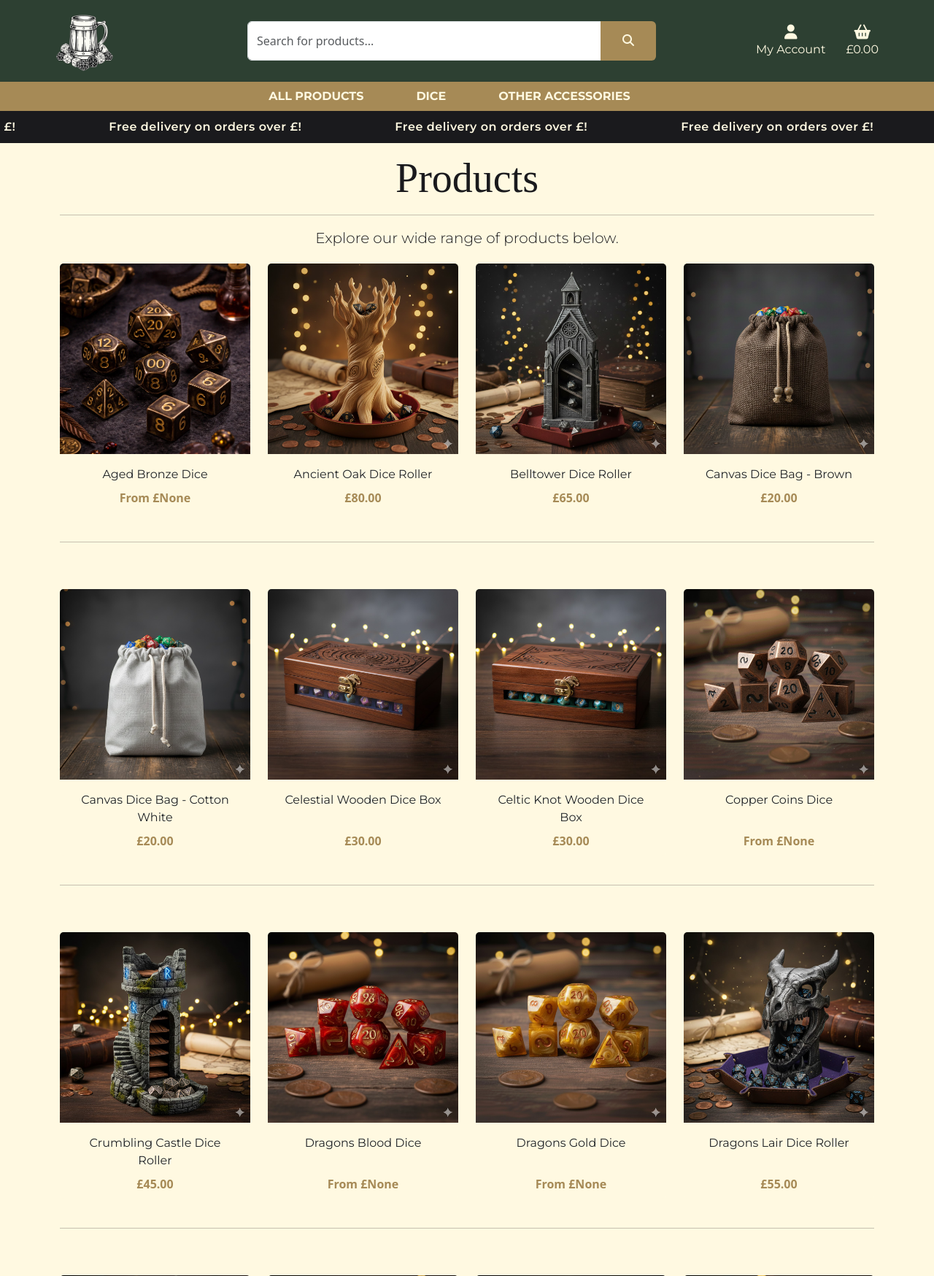
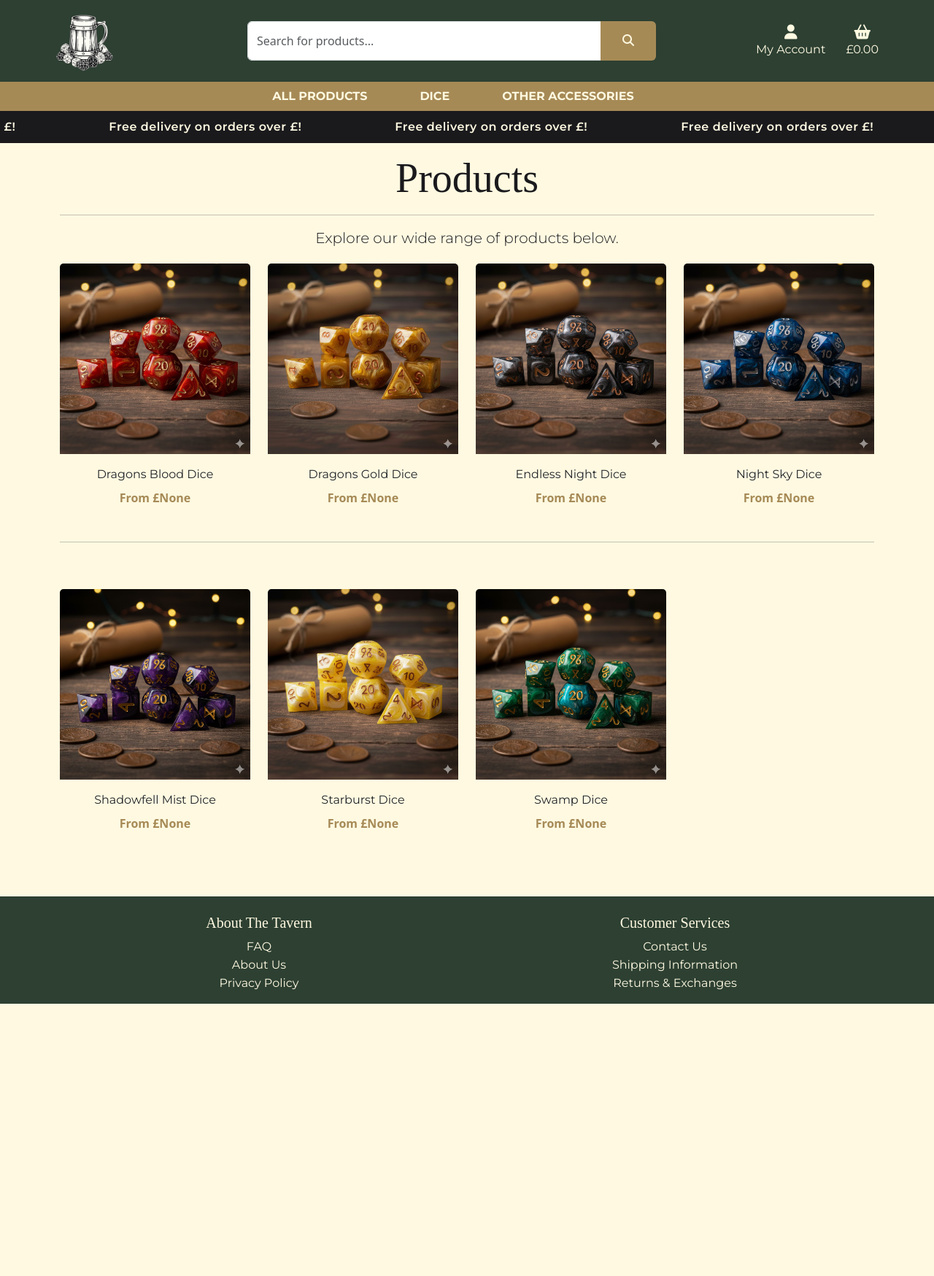
Before and after one commit to foster95/the_tavern, a Django app: page /products/?category=acrylic in a window 1280 px wide. Shown: the top 1748 px of the page at 73% size. After the commit the page ends 1375 px from the top, so only its background shows below. Run offline with Django 4.2, Linux system fonts and the light colour scheme; data comes from the database, SQL or seed files in the repository; some libraries are stand-ins or nearby versions; some web fonts are replaced.

Commit message:
add ability to filter dice and ttrpg accessories by category

```diff
--- a/products/views.py
+++ b/products/views.py
@@ -2,7 +2,7 @@ from django.contrib import messages
 from django.shortcuts import redirect, reverse
 from django.db.models import Q
 from django.shortcuts import render, get_object_or_404
-from .models import Product
+from .models import Product, Category
 
 # Create your views here.
 
@@ -11,6 +11,13 @@ def product_list(request):
 
     products = Product.objects.all()
     query = None
+    category = None
+
+    if request.GET:
+        if 'category' in request.GET:
+            categories = request.GET['category'].split(',')
+            products = products.filter(category__slug__in=categories)
+            categories = Category.objects.filter(slug__in=categories)
 
     if request.GET:
         if 'q' in request.GET:
@@ -25,6 +32,7 @@ def product_list(request):
     context = {
         'products': products,
         'search_term': request.GET.get('q', ''),
+        'current_categories': categories,
     }
 
     return render(request, 'products/products.html', context)
--- a/static/css/base.css
+++ b/static/css/base.css
@@ -92,9 +92,18 @@ h1, h2, h3, h4, h5, h6 {
   margin-top: -9px !important;
 }
 
-#mobile-header{
+#mobile-header {
   background-color: var(--primary-accent) !important;
   padding: 2rem;
+}
+
+.mobile-header {
+  padding-left: 10px !important;
+  padding-right: 10px !important;
+}
+
+#main-nav {
+  padding-left: 5px !important;
 }
 
 nav#mobile-heading {
--- a/templates/includes/main-navigation.html
+++ b/templates/includes/main-navigation.html
@@ -15,26 +15,26 @@
         </li>
 
         <li class="nav-item dropdown">
-            <a class="logo-font fw-bold nav-link text-dark me-5" href="#" id="clothing-link" data-bs-toggle="dropdown" aria-haspopup="true" aria-expanded="false">
+            <a class="logo-font fw-bold nav-link text-dark me-5" href="#" id="dice-link" data-bs-toggle="dropdown" aria-haspopup="true" aria-expanded="false">
                 DICE
             </a>
-            <div class="dropdown-menu border-0" aria-labelledby="clothing-link">
-                <a href="" class="dropdown-item">Acrylic Dice</a>
-                <a href="" class="dropdown-item">Resin Dice</a>
-                <a href="" class="dropdown-item">Metalic Dice</a>
-                <a href="" class="dropdown-item">All Dice</a>
+            <div class="dropdown-menu border-0" aria-labelledby="dice-link">
+                <a href="{% url 'products' %}?category=acrylic" class="dropdown-item">Acrylic Dice</a>
+                <a href="{% url 'products' %}?category=resin" class="dropdown-item">Resin Dice</a>
+                <a href="{% url 'products' %}?category=metalic" class="dropdown-item">Metalic Dice</a>
+                <a href="{% url 'products' %}?category=acrylic,resin,metalic" class="dropdown-item">All Dice</a>
             </div>
         </li>
 
         <li class="nav-item dropdown">
-            <a class="logo-font fw-bold nav-link text-dark me-5" href="#" id="homeware-link" data-bs-toggle="dropdown" aria-haspopup="true" aria-expanded="false">
+            <a class="logo-font fw-bold nav-link text-dark me-5" href="#" id="other-ttrpg-items-link" data-bs-toggle="dropdown" aria-haspopup="true" aria-expanded="false">
                 OTHER ACCESSORIES
             </a>
-            <div class="dropdown-menu border-0" aria-labelledby="clothing-link">
-                <a href="" class="dropdown-item">Dice Roller Towers</a>
-                <a href="" class="dropdown-item">Dice Bags</a>
-                <a href="" class="dropdown-item">Dice Boxes</a>
-                <a href="" class="dropdown-item">All Accessories</a>
+            <div class="dropdown-menu border-0" aria-labelledby="other-ttrpg-items-link">
+                <a href="{% url 'products' %}?category=dice_roller" class="dropdown-item">Dice Roller Towers</a>
+                <a href="{% url 'products' %}?category=dice_bag" class="dropdown-item">Dice Bags</a>
+                <a href="{% url 'products' %}?category=dice_box" class="dropdown-item">Dice Boxes</a>
+                <a href="{% url 'products' %}?category=dice_roller,dice_bag,dice_box" class="dropdown-item">All Accessories</a>
             </div>
         </li>
 
```
